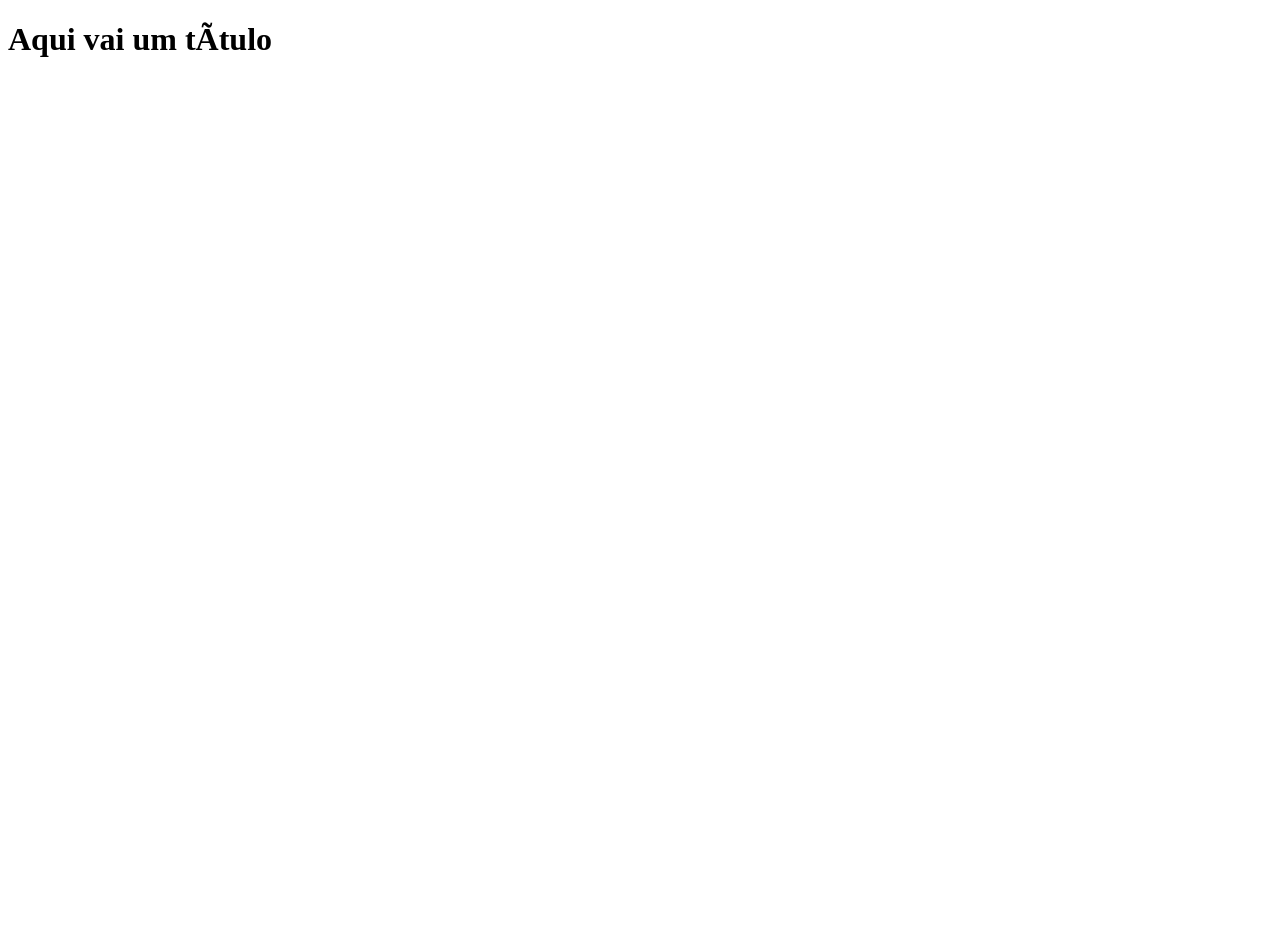
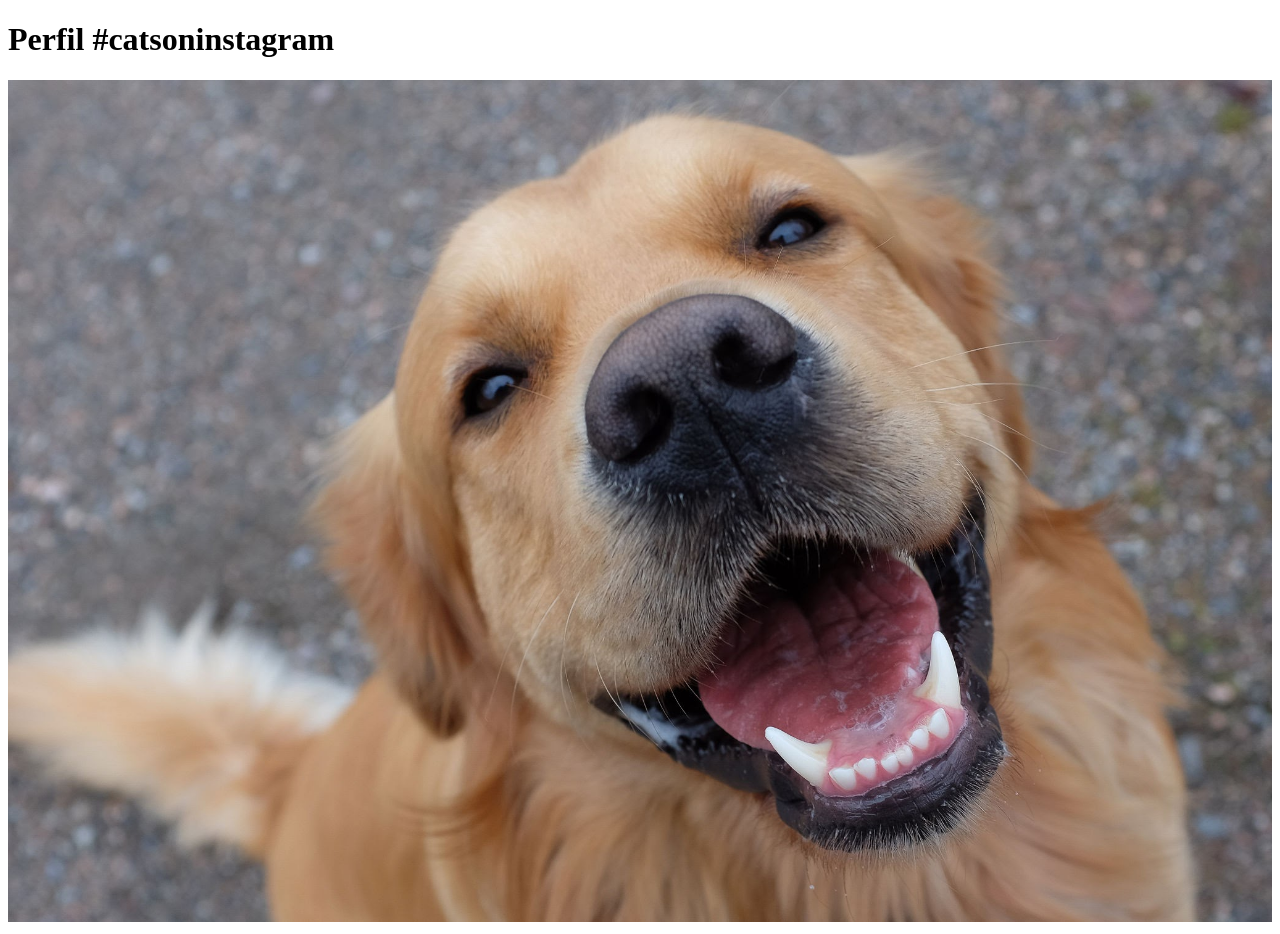
Before and after one commit to jeanrobertt/Descomplica, a plain HTML site: page index.html in a window 1280 px wide. Before the commit the page ends 800 px from the top, so only its background shows below. Drawn offline with Linux system fonts and the light colour scheme.

Commit message:
Some changes

```diff
--- a/index.html
+++ b/index.html
@@ -1,13 +1,14 @@
 <!DOCTYPE html>
-
-<html lang="“pt-br”">
+<html lang="pt-br">
   <head>
-    <title>Título da página</title>
-
-    <meta charset="“utf-8”" />
+    <meta http-equiv="X-UA-Compatible" content="IE=edge">
+    <meta name="viewport" content="width=device-width, initial-scale=1.0">
+    <meta charset="utf-8" />
+    <link rel="stylesheet" href="style.css">
+    <title>Fanpage de Gatinhos</title>
   </head>
-
   <body>
-    <h1>Aqui vai um título</h1>
+    <h1>Perfil #catsoninstagram</h1>
+    <img src="img/dog.jpg" alt=""/>
   </body>
 </html>
--- /dev/null
+++ b/style.css
@@ -0,0 +1,4 @@
+img {
+    height: 100%;
+    width: 100%;
+}
```
Also changed, not shown: img/dog.jpg (added).
